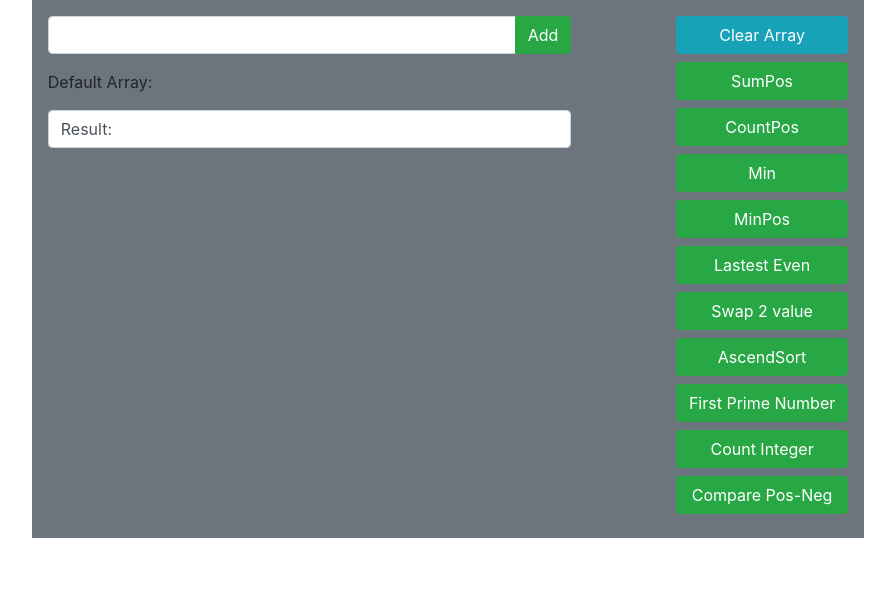
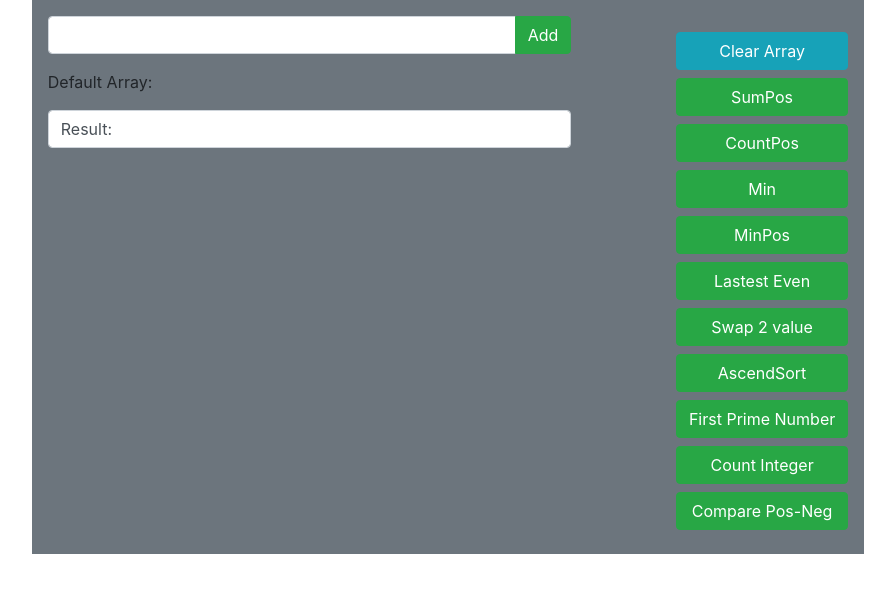
Before and after one commit to vpgiang0205/jsLoop, a plain HTML site: page index.html in a window 1280 px wide. Shown: the whole page, without its empty margins (192-1087 px from the left). Drawn offline with nearby package versions, Linux system fonts and the light colour scheme.

Commit message:
update clear button

```diff
--- a/index.html
+++ b/index.html
@@ -124,7 +124,7 @@
             </div>
           </div>
           <div class="col-sm-4">
-            <div class="buttons-container float-sm-right">
+            <div class="buttons-container float-sm-right mt-md-3 mt-sm-3">
               <button
                 id="clearBtn"
                 class="btn btn-info btn-block mb-2"
```
